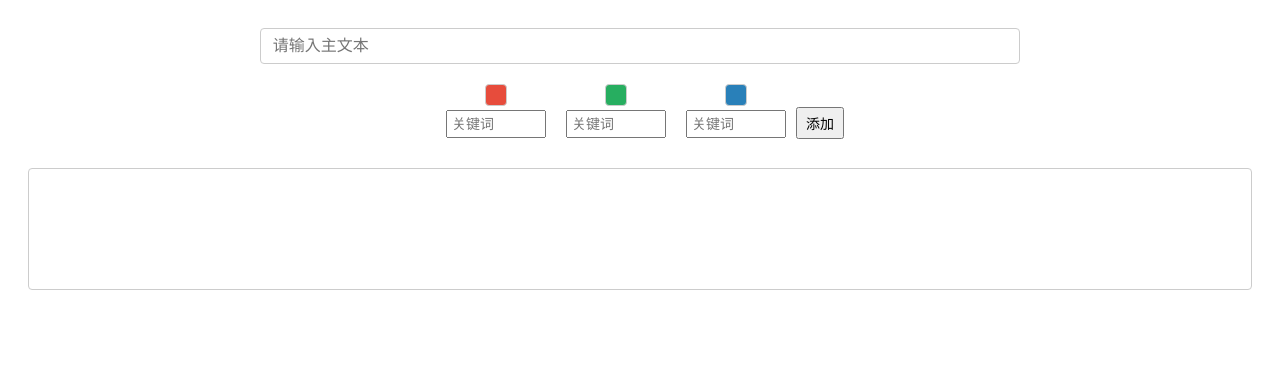
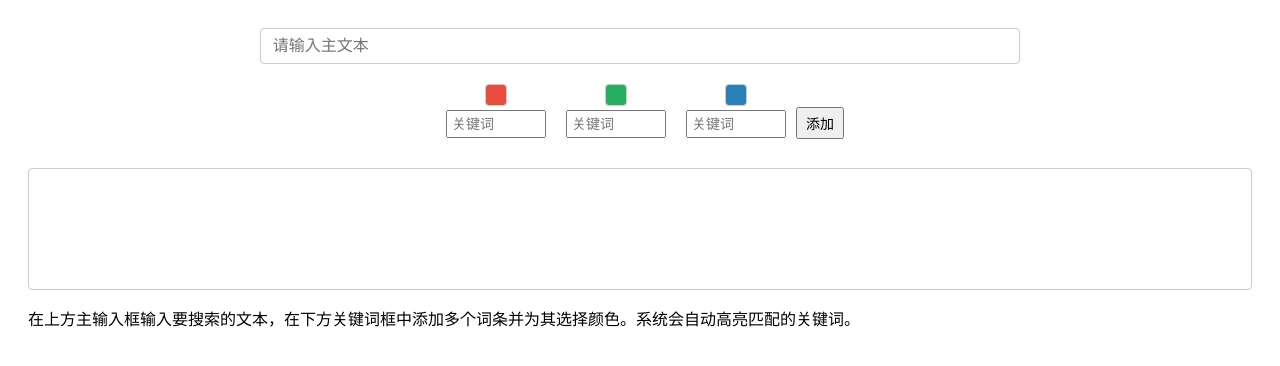
Before and after one commit to drpasserby/QuickSearchText, a Vue app: page / in a window 1280 px wide. Shown: the top 366 px of the page. Built offline with nearby package versions, Linux system fonts and the light colour scheme.

Commit message:
Update Home.vue

```diff
--- a/src/components/Home.vue
+++ b/src/components/Home.vue
@@ -16,6 +16,11 @@
 
     <!-- 显示结果 -->
     <div class="result-box" v-html="highlightedText"></div>
+
+    <!-- 使用说明 -->
+    <div class="instructions">
+      <p>在上方主输入框输入要搜索的文本，在下方关键词框中添加多个词条并为其选择颜色。系统会自动高亮匹配的关键词。</p>
+    </div>
   </div>
 </template>
 
```
